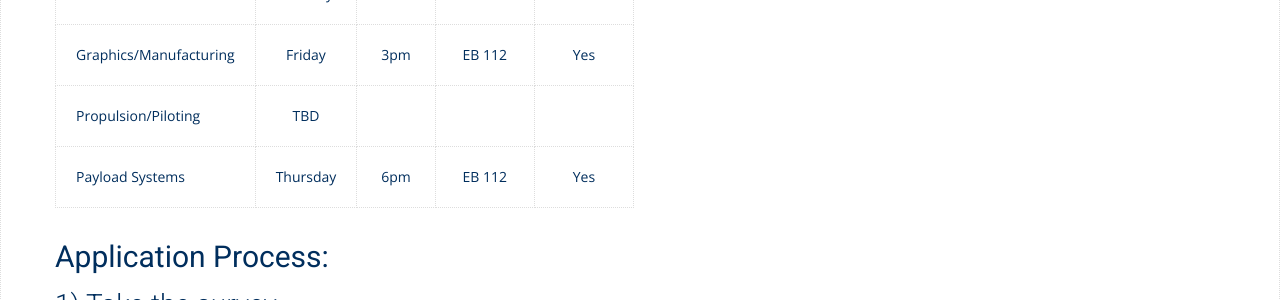
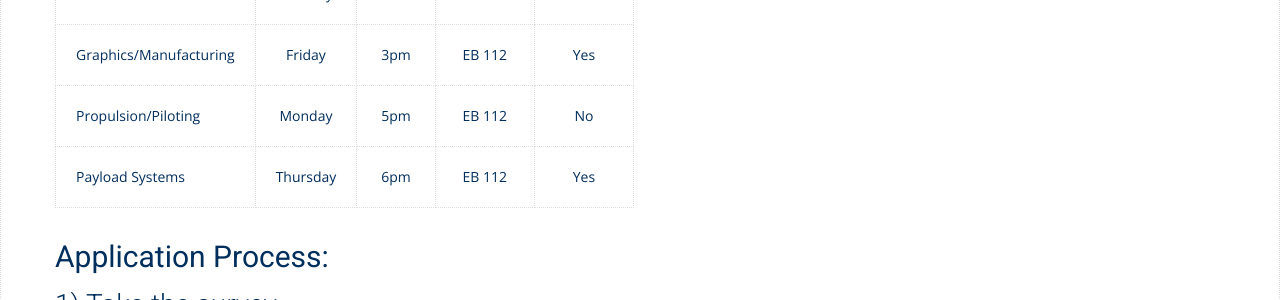
Before and after one commit to BYU-Aeronautics-Club/DBF, a Jekyll site: the page built from _posts/0001-01-01-apply.md, in a window 1280 px wide. Shown: the part 715-1015 px from the top of the page. Built offline with Jekyll 4.4.1, drawn with Linux system fonts in a browser that asks for light colours; nearby versions of some CDN libraries; some web fonts are replaced.

```diff
--- a/_posts/0001-01-01-apply.md
+++ b/_posts/0001-01-01-apply.md
@@ -18,7 +18,7 @@
 |  Full Team  | Tuesday | 6pm | EB 112 | No |
 |  Aerostructures  |  Tuesday  | 10AM | EB 112 | Yes |
 |  Graphics/Manufacturing  |  Friday  | 3pm | EB 112 | Yes |
-|  Propulsion/Piloting  |  TBD  |  |  |  |
+|  Propulsion/Piloting  |  Monday  | 5pm | EB 112 | No |
 |  Payload Systems  |  Thursday  | 6pm | EB 112 | Yes |
 
 
```
